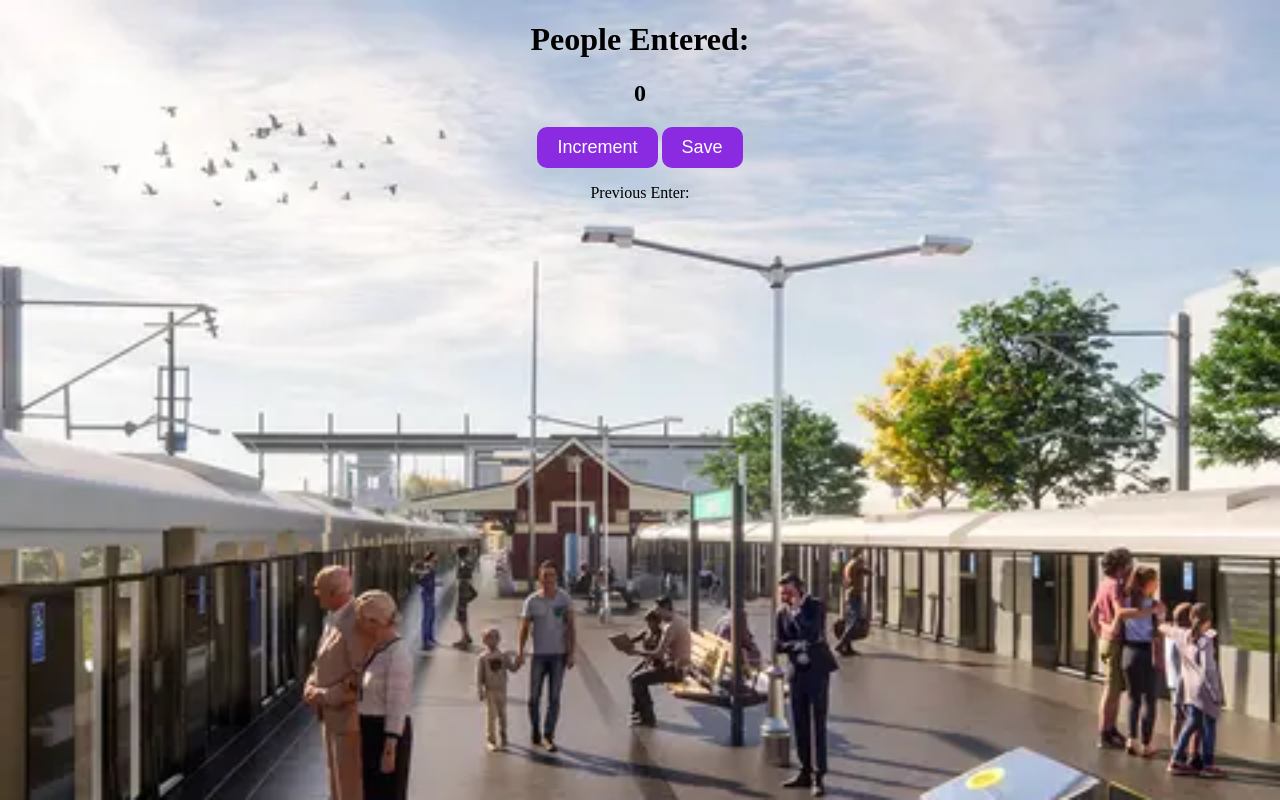
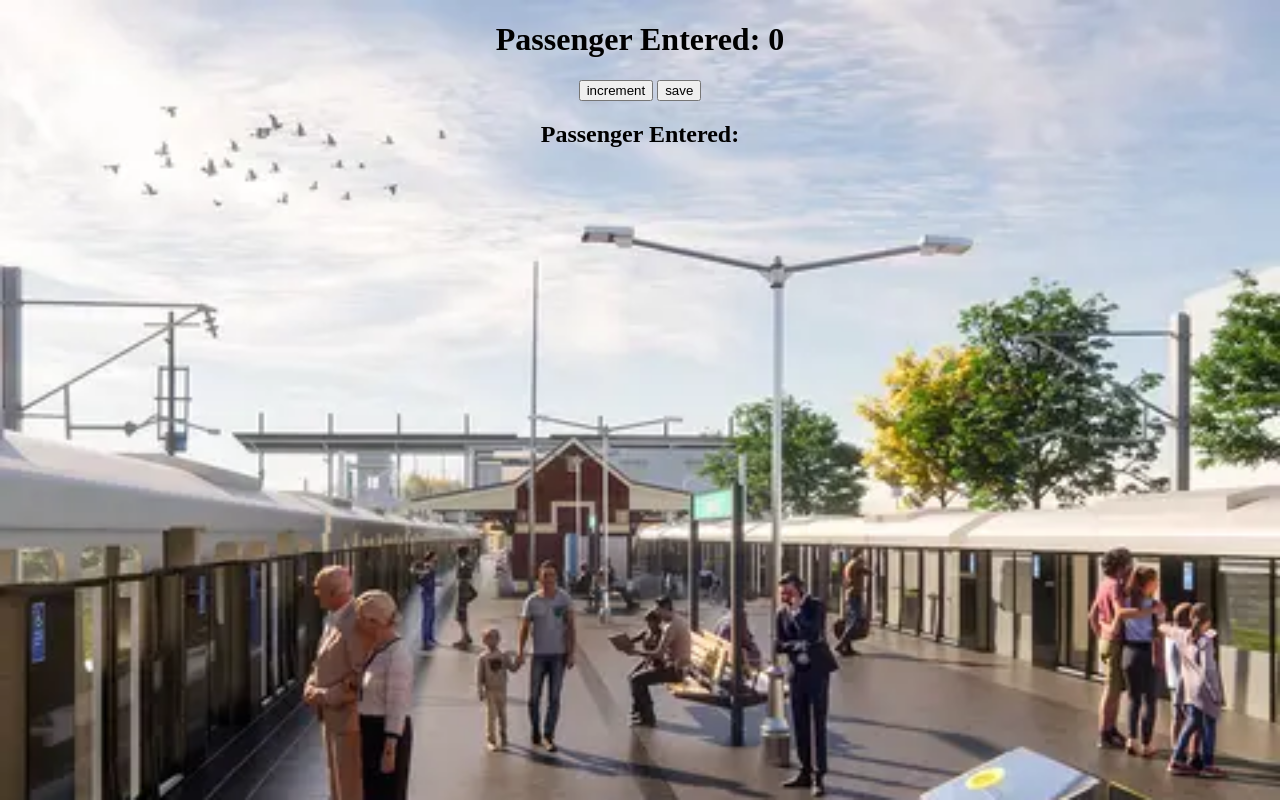
Before and after one commit to shalehNetDev/passengerCount, a plain HTML site: page index.html in a window 1280 px wide. Drawn offline with Linux system fonts and the light colour scheme.

Commit message:
final work

```diff
--- a/index.html
+++ b/index.html
@@ -7,11 +7,15 @@
     <link rel="stylesheet" href="style.css">
 </head>
 <body>
-    <h1>People Entered: </h1>
-    <h2 id="count-el">0</h2>
-    <button id="incButton" class="allButton" onclick="increment()">Increment</button>
-    <button id="saveButton" class="allButton" onclick="save()">Save</button>
-    <p id="save-el">Previous Enter: </p>
+
+
+        <h1 id="showCount">Passenger Entered: 0</h1>
+
+    <button id="incButton" onclick="increment()">increment</button>
+    <button id="saveButton" onclick="saveCount()">save</button>
+
+    <h2 id="savedPCount">Passenger Entered: </h2>
+
 
 
 
--- a/jscript.js
+++ b/jscript.js
@@ -1,14 +1,18 @@
-let count =0;
-let countIncrement = document.getElementById("count-el");
-function increment(){
-    count = count + 1;
-    countIncrement.innerText = count;
-    // document.getElementById("count-el").innerHTML=count;
-}
-
-let saveEl = document.getElementById("save-el");
-
-function save(){
-let countstr =" "+ count + " - ";
-saveEl.innerText += countstr;
-}
+let count=0;
+        let passengerCount=document.getElementById("showCount")
+        function increment(){
+            count+=1
+            passengerCount.textContent="Passenger Entered: "+count
+        }
+        let savedPassengerCount=document.getElementById("savedPCount")
+        function saveCount(){
+            if(count>0){
+                let savedData=count + "- ";
+                savedPassengerCount.textContent+= savedData;
+                passengerCount.textContent="Passenger Entered: 0";
+                count=0;
+            }
+            else{
+                alert("No passenger to save")
+            }
+        }
--- a/style.css
+++ b/style.css
@@ -3,6 +3,7 @@ body{
     background-size: cover;
     text-align: center;
 }
+
 
 .allButton{
     background-color: blueviolet;
```
